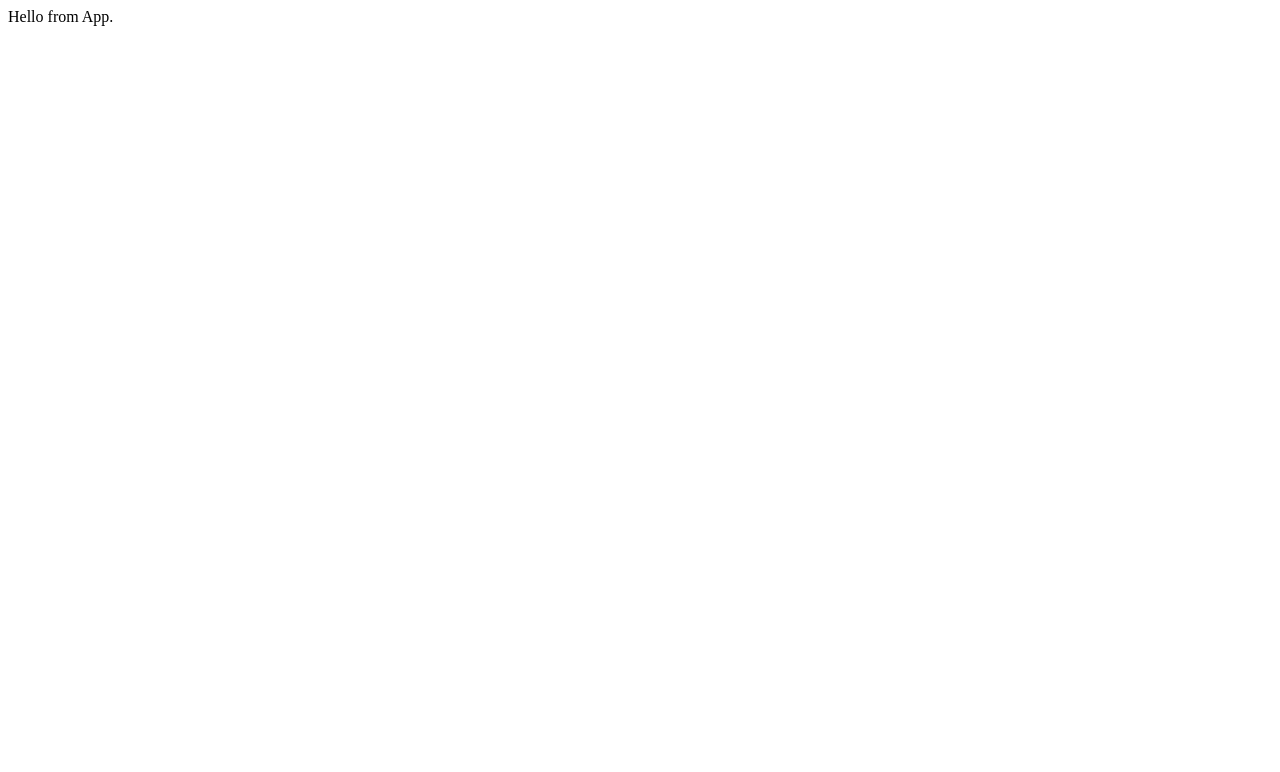
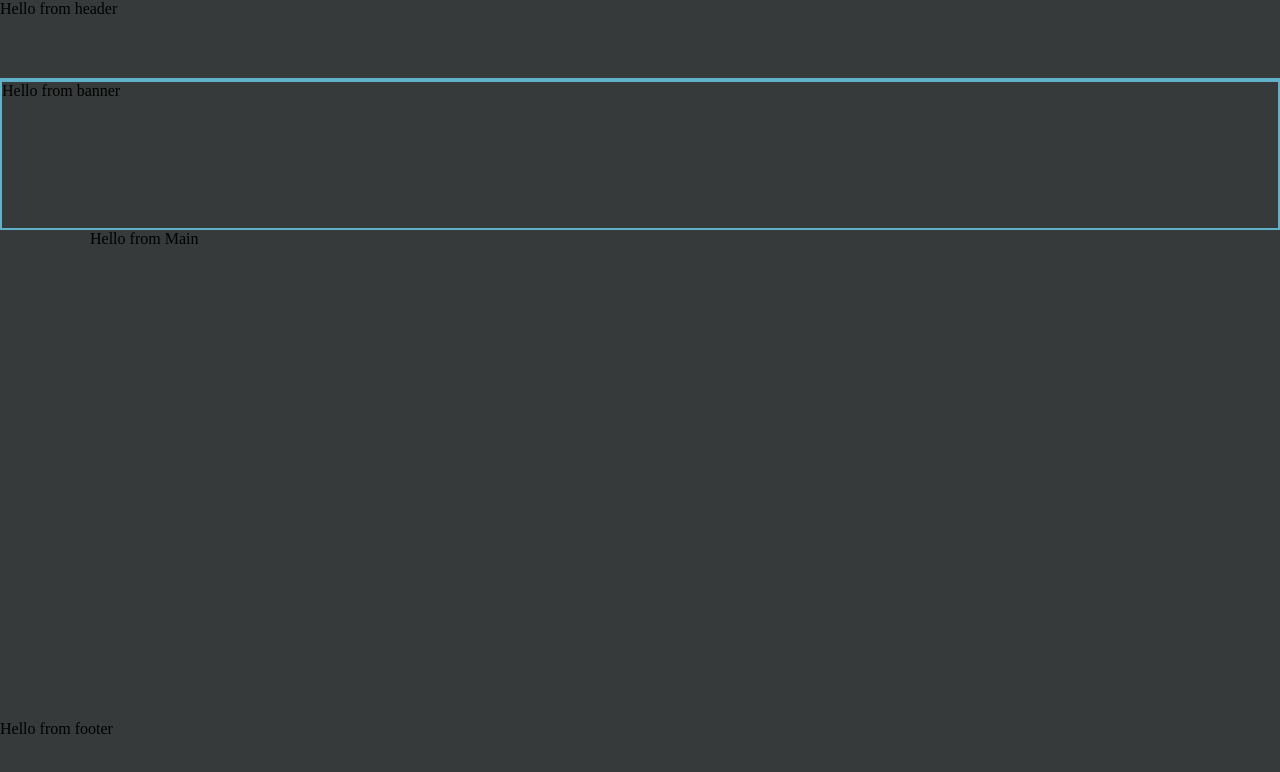
Before and after one commit to ArchStanton987/ABR, a React (Create React App) app: page / in a window 1280 px wide. Shown: the top 772 px of the page. Built offline with nearby package versions, Linux system fonts and the light colour scheme.

Commit message:
layout update

```diff
--- a/src/App.css
+++ /dev/null
@@ -1,13 +0,0 @@
-
-/* CSS HEX */
-/* --onyx: #373a3aff; */
-/* --platinum: #e1e1e1ff; */
-/* --maximum-blue: #62b1caff; */
-/* --blue-sapphire: #175f75ff; */
-/* --rich-black-fogra-29: #040d10ff; */
-
-* {
-  box-sizing: border-box;
-  margin: 0;
-  padding: 0;
-}
--- a/src/App.js
+++ b/src/App.js
@@ -1,9 +1,18 @@
-function App() {
+import Header from './Layout/Header'
+import Banner from './Layout/Banner'
+import Main from './Layout/Main'
+import Footer from './Layout/Footer'
+import './layout.css'
+
+export default function App() {
   return (
-    <div>
-      Hello from App.
-    </div>
-  );
+    <>
+      <div className='global-layout'>
+        <Header/>
+        <Banner/>
+        <Main/>
+        <Footer/>
+      </div>
+    </>
+  )
 }
-
-export default App;
--- /dev/null
+++ b/src/Layout/Banner.js
@@ -0,0 +1,5 @@
+import '../layout.css'
+
+export default function Banner() {
+  return <div className="banner-container">Hello from banner</div>
+}
--- /dev/null
+++ b/src/Layout/Footer.js
@@ -0,0 +1,7 @@
+import '../layout.css'
+
+export default function Footer() {
+  return (
+    <footer>Hello from footer</footer>
+  )
+}
--- /dev/null
+++ b/src/Layout/Header.js
@@ -0,0 +1,9 @@
+import '../layout.css'
+
+export default function Header() {
+  return (
+    <header className='header'>
+      <p>Hello from header</p>
+    </header>
+  )
+}
--- /dev/null
+++ b/src/Layout/Main.js
@@ -0,0 +1,5 @@
+import '../layout.css'
+
+export default function Main() {
+  return <main>Hello from Main</main>
+}
--- /dev/null
+++ b/src/layout.css
@@ -0,0 +1,39 @@
+
+/* CSS HEX */
+/* --onyx: #373a3aff; */
+/* --platinum: #e1e1e1ff; */
+/* --maximum-blue: #62b1caff; */
+/* --blue-sapphire: #175f75ff; */
+/* --rich-black-fogra-29: #040d10ff; */
+
+* {
+  box-sizing: border-box;
+  margin: 0;
+  padding: 0;
+}
+
+.global-layout {
+  min-height: 100vh;
+  background-color: #373A3A;
+  display: grid;
+  grid-template-columns: minmax(5rem, 1fr) minmax(400px, 1100px) minmax(5rem, 1fr);
+  grid-template-rows: 5rem 150px 1fr 5rem;
+}
+
+header {
+  grid-area: 1 / 1 / 2 / 4;
+  border-bottom: solid 2px #62b1ca;
+}
+
+.banner-container {
+  grid-area: 2 / 1 / 3 / 4;
+  border: solid 2px #62b1ca;
+}
+
+main {
+  grid-area: 3 / 2 / 4 / 3;
+}
+
+footer {
+  grid-area: 4 / 1 / 5 / 4;
+}
```
Also changed, not shown: 1 other file (tests, documents, lock files or other folders).
